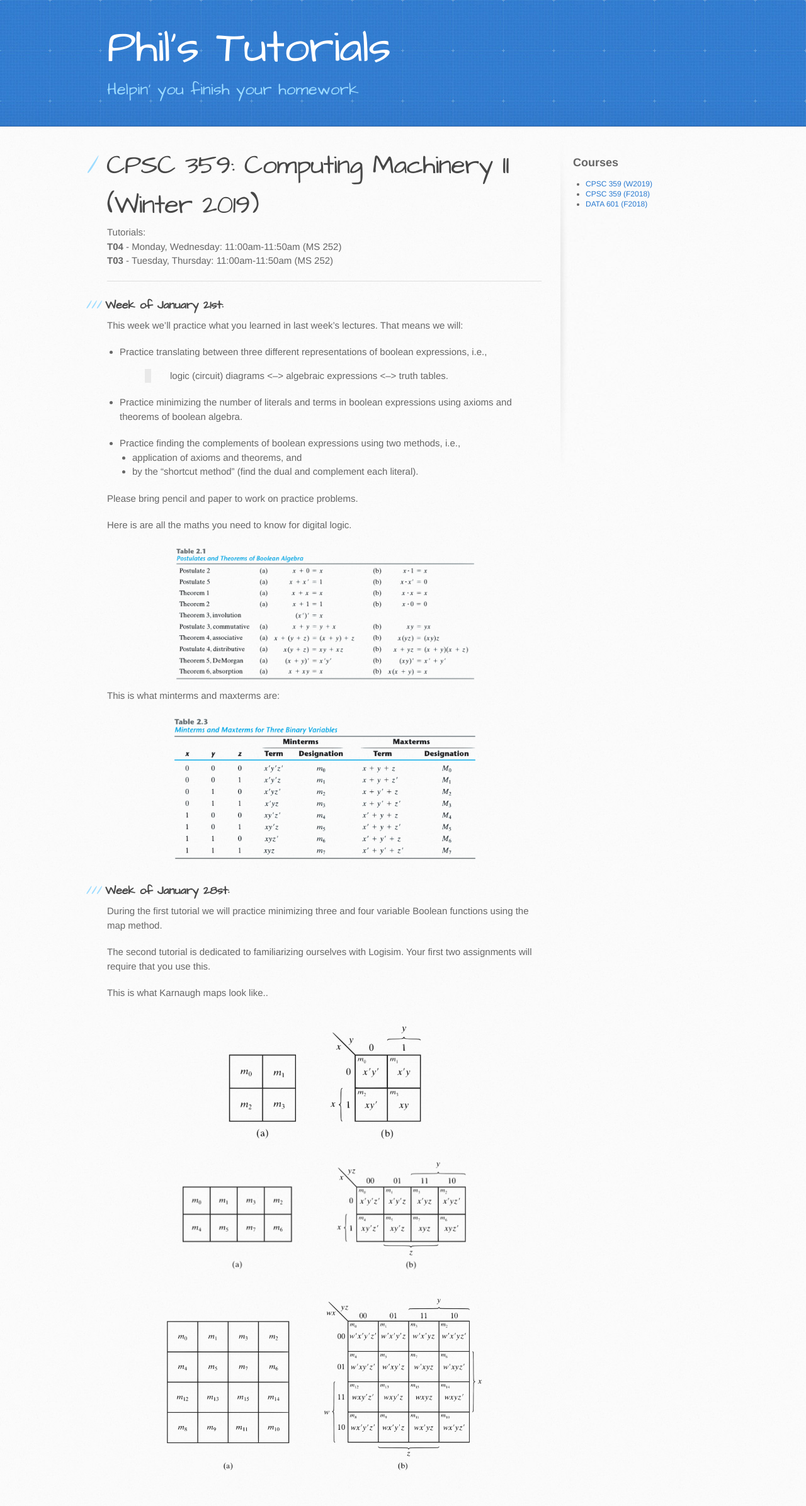
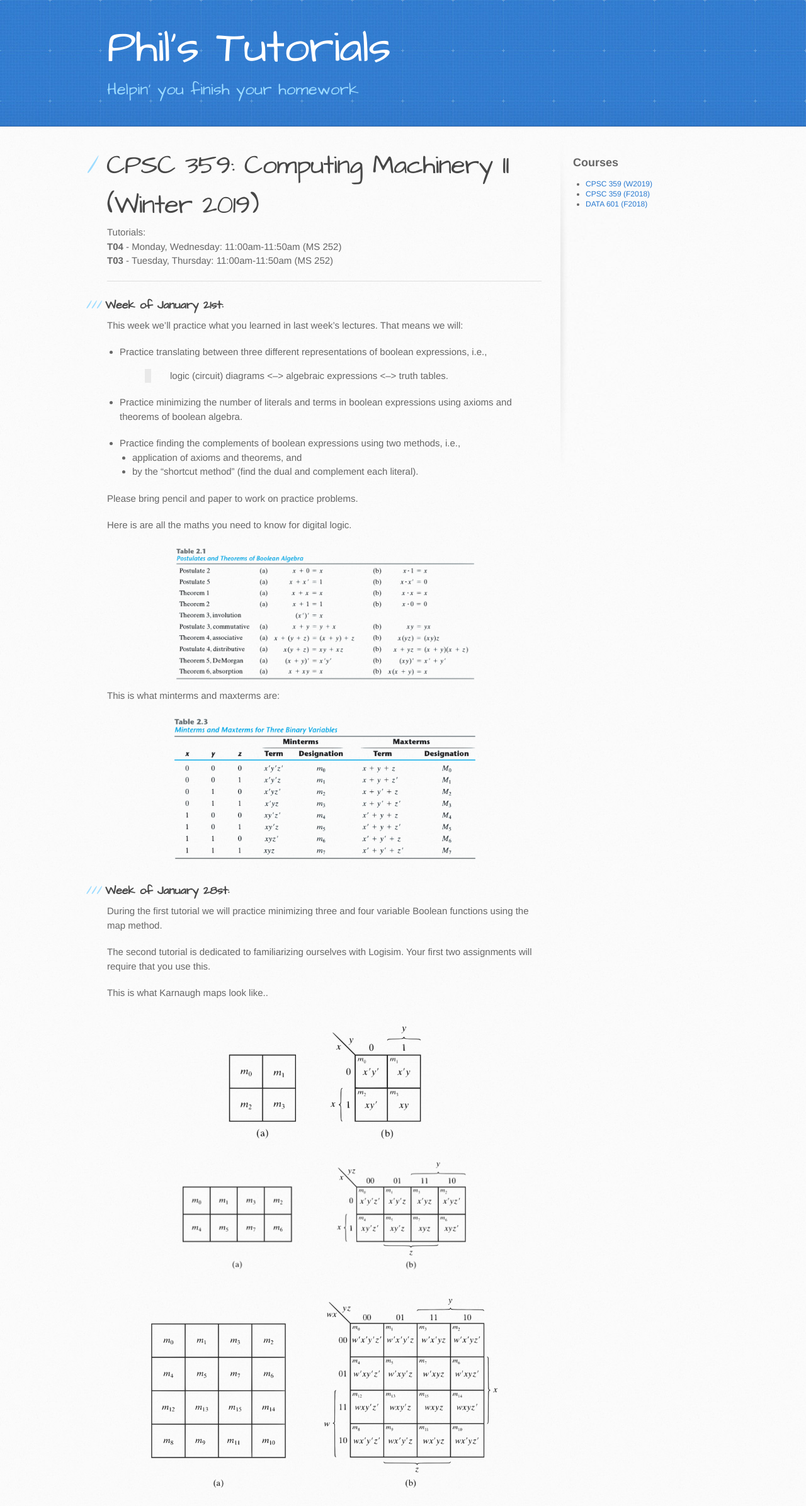
Before and after one commit to philstutorials/philstutorials.github.io, a Jekyll site: the page built from CPSC359W.md, in a window 1280 px wide. Shown: the whole page at 63% size. Built offline with Jekyll 4.4.1, drawn with Linux system fonts in a browser that asks for light colours; our own code applies the rules of GitHub Pages for plain Markdown files; before the commit the page ends 2364 px from its top, so only the background shows below that.

Commit message:
Update CPSC359W.md

```diff
--- a/CPSC359W.md
+++ b/CPSC359W.md
@@ -47,6 +47,6 @@ This is what Karnaugh maps look like..
 <div>
  <img src="https://raw.githubusercontent.com/philstutorials/philstutorials.github.io/master/_data/kmap2-1.png " width="350"/>
  <img src="https://raw.githubusercontent.com/philstutorials/philstutorials.github.io/master/_data/kmap3-1.png " width="450"/>
- <img src="https://raw.githubusercontent.com/philstutorials/philstutorials.github.io/master/_data/kmap4-1.png " width="500"/>
+ <img src="https://raw.githubusercontent.com/philstutorials/philstutorials.github.io/master/_data/kmap4-1.png " width="550"/>
 </div>
  <center>
```
